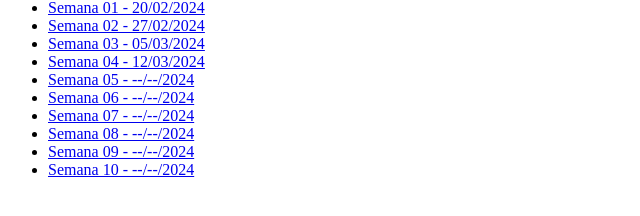
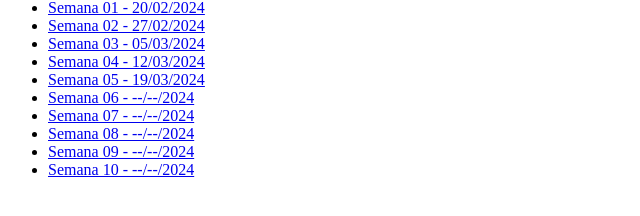
Before and after one commit to RafaelFernandes1992/atividades_js, a plain HTML site: page index.html in a window 1280 px wide. Shown: the part 128-344 px from the top of the page, 0-640 px from the left. Drawn offline with Linux system fonts and the light colour scheme.

Commit message:
update no index

```diff
--- a/index.html
+++ b/index.html
@@ -14,7 +14,7 @@
         <li><a href="semana2.html">Semana 02 - 27/02/2024</a></li>
         <li><a href="semana3.html">Semana 03 - 05/03/2024</a></li>
         <li><a href="semana4.html">Semana 04 - 12/03/2024</a></li>
-        <li><a href="semana5.html">Semana 05 - --/--/2024</a></li>
+        <li><a href="semana5.html">Semana 05 - 19/03/2024</a></li>
         <li><a href="semana6.html">Semana 06 - --/--/2024</a></li>
         <li><a href="semana7.html">Semana 07 - --/--/2024</a></li>
         <li><a href="semana8.html">Semana 08 - --/--/2024</a></li>
```
